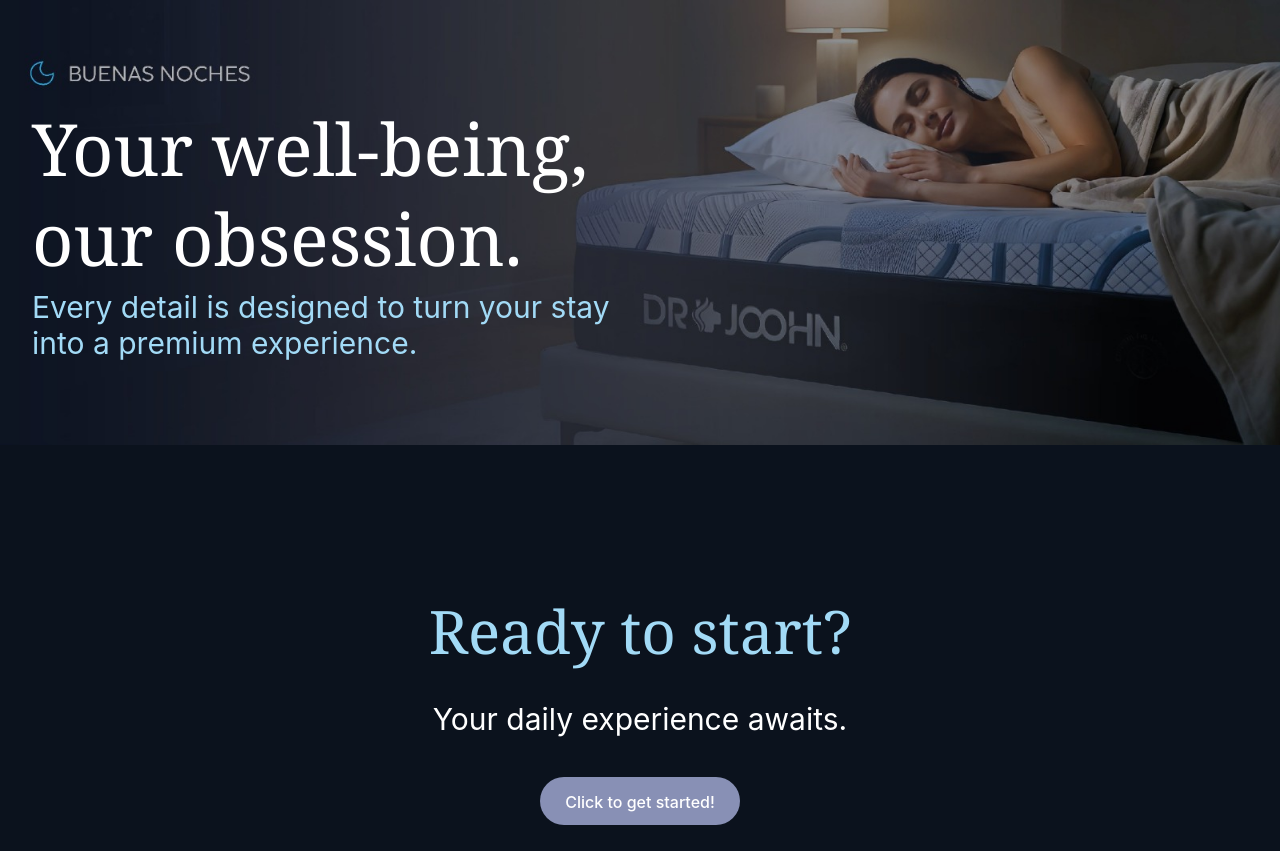
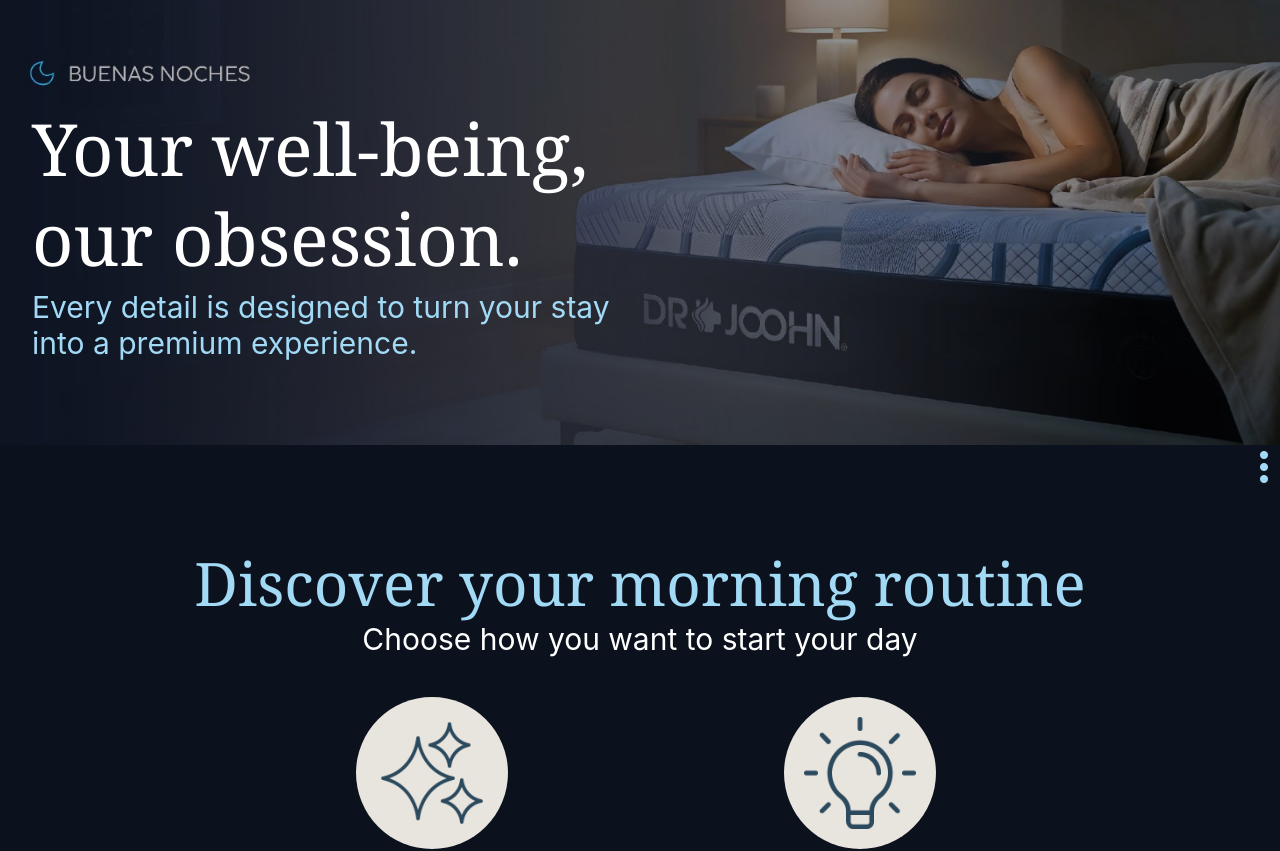
Before and after one commit to softwaredlg/Streak-Pages-front-, a React (Vite) app: page /home in a window 1280 px wide. Before the commit this address led to /welcome. Shown: the top 851 px of the page. Built offline with nearby package versions, Linux system fonts and the light colour scheme.

Commit message:
btn de gpt xd

```diff
--- /dev/null
+++ b/src/components/menu.jsx
@@ -0,0 +1,65 @@
+import { useState } from "react";
+
+const Menu = ({ icon }) => {
+
+    const [open, setOpen] = useState(false);
+
+    return (
+        <div className="relative">
+
+            {/* Botón menu */}
+            <button
+                onClick={() => setOpen(!open)}
+                className="cursor-pointer"
+            >
+                <img
+                    src={icon}
+                    alt="menu"
+                    className="w-8 h-8"
+                />
+            </button>
+
+            {/* Dropdown */}
+            {
+                open && (
+                    <div
+                        className="
+                            absolute
+                            right-0
+                            mt-3
+                            w-64
+                            bg-[#F5F5F5]
+                            rounded-3xl
+                            shadow-lg
+                            p-4
+                            z-50
+                        "
+                    >
+
+                        <button
+                            className="
+                                flex
+                                items-center
+                                gap-3
+                                w-full
+                                text-[#3D556B]
+                                text-lg
+                            "
+                        >
+                            ✨
+
+                            <span>
+                                Ver mis frases y tips
+                            </span>
+
+                        </button>
+
+                    </div>
+                )
+            }
+
+        </div>
+    );
+};
+
+export default Menu;
--- a/src/utils/dictionaries.js
+++ b/src/utils/dictionaries.js
@@ -8,6 +8,8 @@
 import whatsappIcon from '../assets/whats.png'
 import copiarIcon from '../assets/copia.png'
 import cerrarIcon from '../assets/cerrar.png'
+import menuNightIcon from '../assets/menuNight.png'
+import menuDayIcon from '../assets/menuDay.png'
 
 export const getIcon = key => {
     const icons = {
@@ -20,7 +22,9 @@
         facebook: facebookIcon,
         whatsapp: whatsappIcon,
         copiar: copiarIcon,
-        cerrar: cerrarIcon
+        cerrar: cerrarIcon,
+        menuNight: menuNightIcon,
+        menuDay: menuDayIcon
     };
     return icons[key] || null
 }
--- a/src/utils/themes.js
+++ b/src/utils/themes.js
@@ -1,9 +1,11 @@
+import { getIcon } from "./dictionaries"
 
 export const themes = {
     day: {
         bgImg: "public/FondoDia.jpeg",
         headerFontColorTitle: "text-[#5C4A32]",
         headerFontSubTitle: "text-[#6B6058]" ,
+        menuTheme: getIcon("menuDay"),
         contentFontColorTitle: "text-[#2C4A5E]",
         contentFontColorSubTitle: "text-[#6B6058]",
         ritualCardFontColorText: "text-[#6B6058]",
@@ -19,6 +21,7 @@
         headerFontColorTitle: "text-[#ffffff]",
         headerFontSubTitle: "text-[#a2daf6]",
         bgContent: "bg-[#0b121d]",
+        menuTheme: getIcon("menuNight"),
         contentFontColorTitle: "text-[#a2daf6]",
         contentFontColorSubTitle: "text-[#ffffff]",
         contentFontColor: "text-[#ffffff]",
--- a/src/views/HomePage.jsx
+++ b/src/views/HomePage.jsx
@@ -1,6 +1,7 @@
 import Button from "../components/button";
 import Layout from "../components/layout"
 import RitualCard from "../components/ritualCard";
+import Menu from "../components/menu";
 import { useEffect, useState } from "react";
 import { dayliClaim } from "../services/claim.service";
 import { useNavigate } from "react-router-dom";
@@ -8,6 +9,7 @@
 import { hasClaimeToday } from "../utils/claim";
 
 const HomePage = ({ theme }) => {
+    const [openMenu, setOpenMenu] = useState(false);
 
     const navigate = useNavigate();
 
@@ -42,13 +44,20 @@
             navigate("/streak")
         }
 
-        if (!userData){
+        /*if (!userData){
             navigate("/welcome")
-        }
+        }*/
     }, [])
 
     return (
         <Layout theme={theme}>
+            <div className="
+                    flex
+                    justify-end
+                    py-1.5
+                ">
+                <Menu icon={theme.menuTheme} />
+            </div>
             <div className={`
                     p-2
                     md:items-center
@@ -64,6 +73,7 @@
             `}
                 id="contentContainer"
             >
+
                 <div className="
                         flex
                         flex-col
```
Also changed, not shown: src/assets/menuDay.png (added), src/assets/menuNight.png (added).
